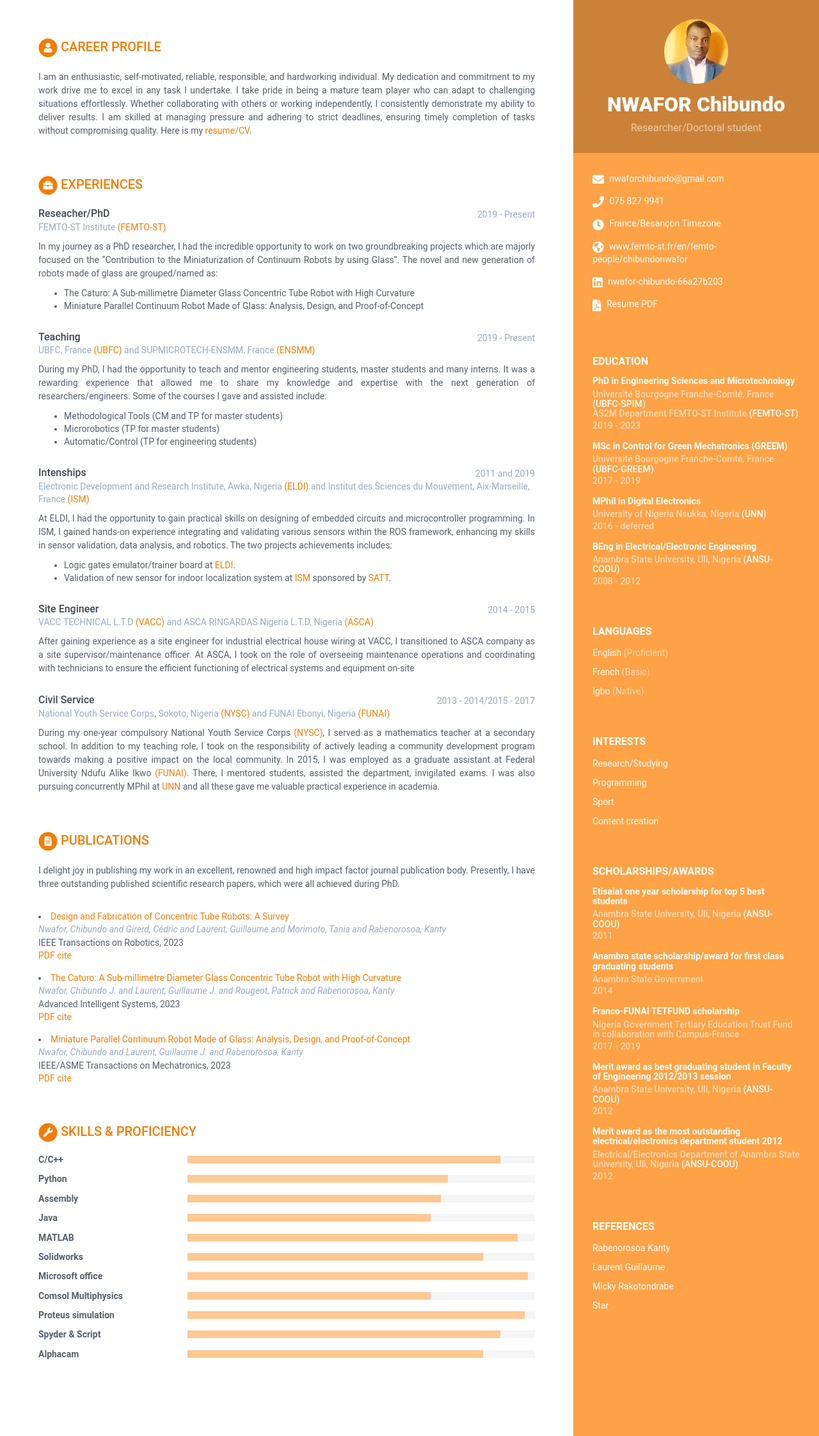
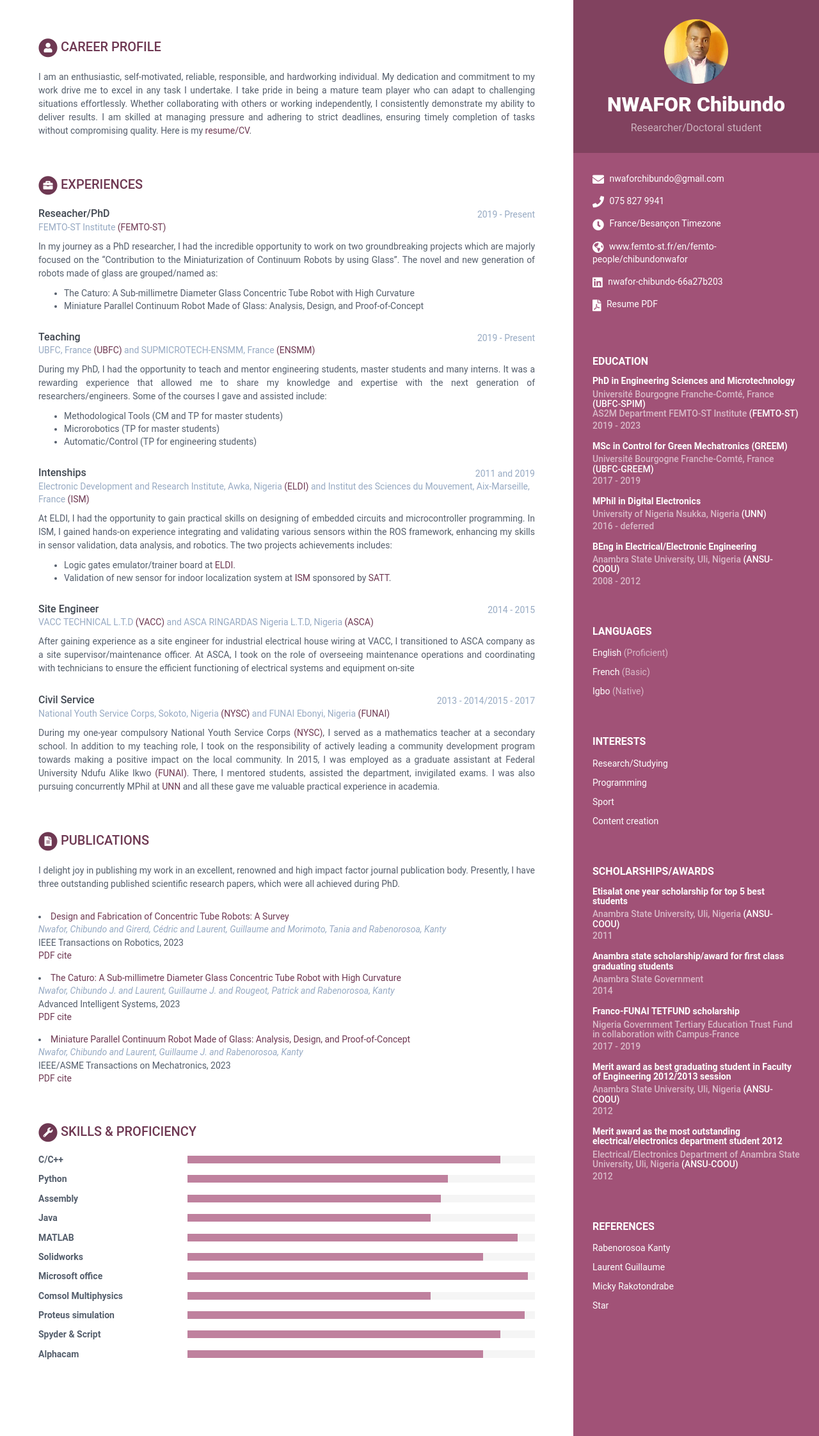
Before and after one commit to nwaforchibundo/nwaforchibundo.github.io, a Jekyll site: the page built from print.html, in a window 1280 px wide. Shown: the whole page at 64% size. Built offline with Jekyll 4.4.1, drawn with Linux system fonts in a browser that asks for light colours.

Commit message:
Update _config.yml

```diff
--- a/_config.yml
+++ b/_config.yml
@@ -10,7 +10,7 @@ url: 'https://www.femto-st.fr/en/femto-people/chibundonwafor'
 
 description: A beautiful Jekyll theme for creating resume
 # Style will be applied only after restarting the build or serve. Just choose one of the options.
-theme_skin: orange # blue turquoise green berry orange ceramic
+theme_skin: berry # blue turquoise green berry orange ceramic
 chrome_mobile_color: #use hex colors (ex:#1976d2) or leave empty if you don't want a color for chrome mobile searchbar
 
 # Tracker
```
